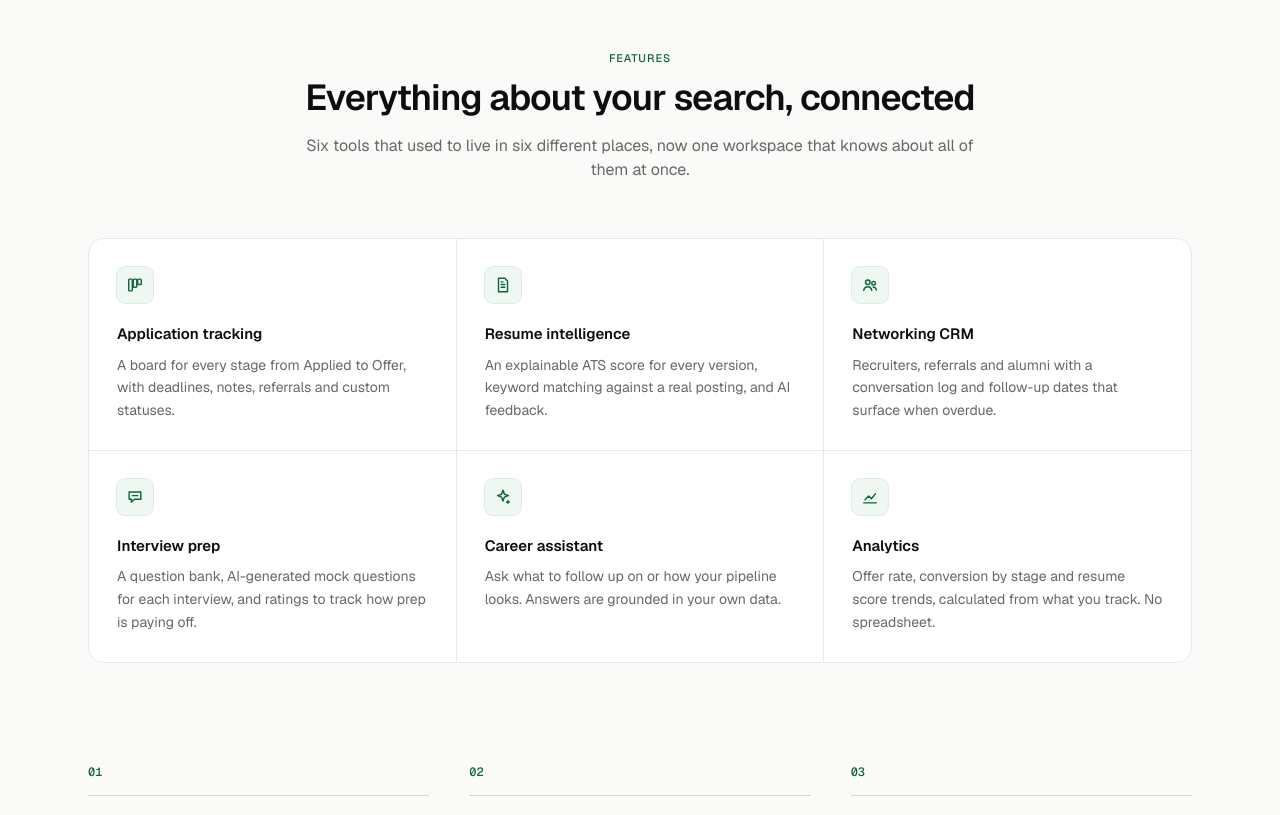
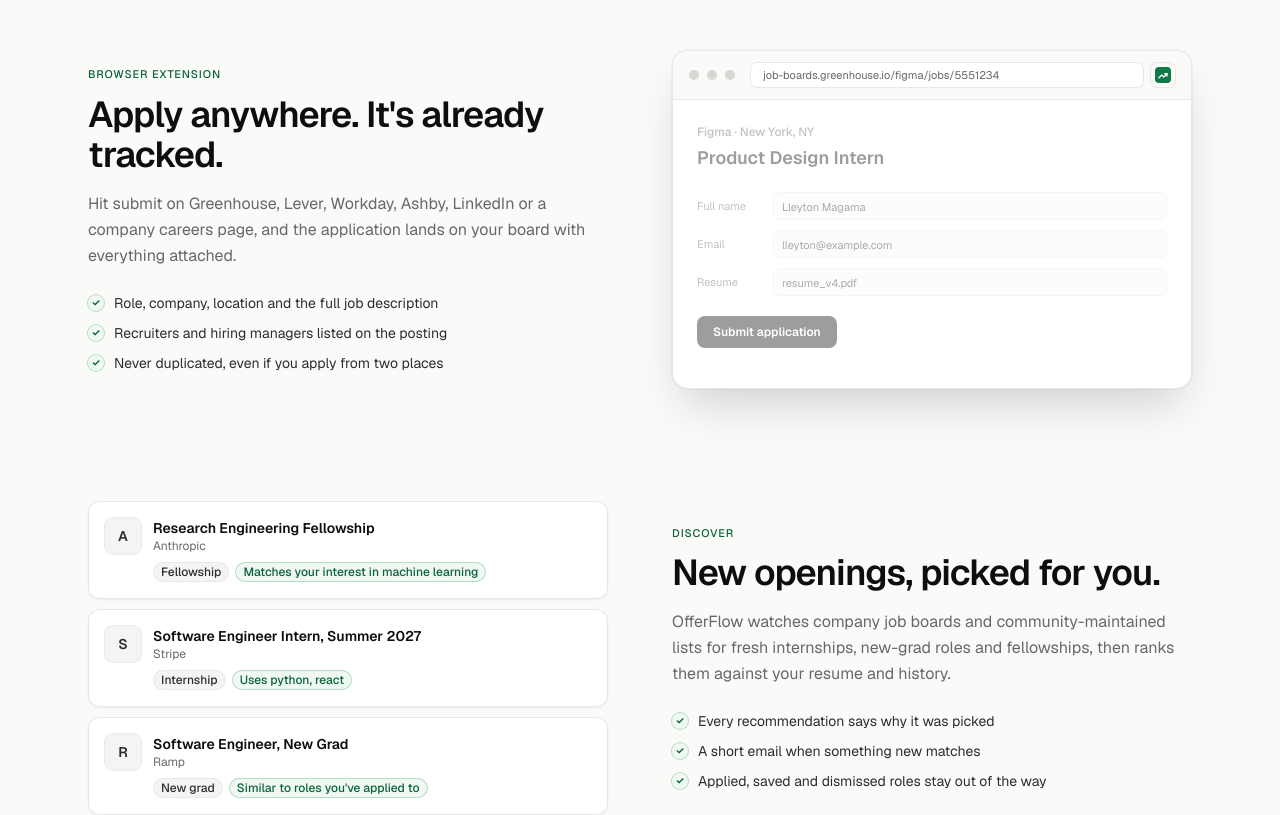
Before and after one commit to Lleyton20/OfferFlow, a React (Vite) app in the folder frontend/: page / in a window 1280 px wide. Shown: the part 1120-1935 px from the top of the page. Built offline with nearby package versions, Linux system fonts and the light colour scheme; no server answers.

Commit message:
Showcase capture and discovery on the landing page

```diff
--- a/frontend/src/pages/LandingPage.tsx
+++ b/frontend/src/pages/LandingPage.tsx
@@ -1,8 +1,8 @@
-import { motion, useScroll, useTransform } from 'motion/react'
+import { AnimatePresence, motion, useScroll, useTransform } from 'motion/react'
 import { useEffect, useRef, useState, type ReactNode } from 'react'
 import { Link } from 'react-router-dom'
 import { AnimatedNumber } from '../components/AnimatedNumber'
-import { Logo } from '../components/Logo'
+import { Logo, LogoMark } from '../components/Logo'
 import { STATUS_COLORS } from '../lib/statusColors'
 import { APPLICATION_STATUSES } from '../types/application'
 
@@ -20,6 +20,30 @@
 }
 
 const FEATURES = [
+  {
+    title: 'Captured as you apply',
+    description:
+      'The browser extension saves the role, description and hiring contacts the moment you hit submit, on almost any job site.',
+    icon: (
+      <>
+        <rect x="2.5" y="3.5" width="15" height="12" rx="2" />
+        <path d="M2.5 7h15" />
+        <path d="M7.5 11.5l1.8 1.8 3.7-3.8" />
+      </>
+    ),
+  },
+  {
+    title: 'Fresh roles, found for you',
+    description:
+      'New internships, new-grad roles and fellowships from company job boards, ranked against your resume, with alerts by email.',
+    icon: (
+      <>
+        <circle cx="9" cy="9" r="5.5" />
+        <path d="M13 13l4 4" />
+        <path d="M9 6.5v5M6.5 9h5" />
+      </>
+    ),
+  },
   {
     title: 'Application tracking',
     description:
@@ -57,31 +81,9 @@
     ),
   },
   {
-    title: 'Interview prep',
+    title: 'Interview prep and analytics',
     description:
-      'A question bank, AI-generated mock questions for each interview, and ratings to track how prep is paying off.',
-    icon: (
-      <>
-        <path d="M3.5 4.5h13v8h-7l-3.5 3v-3H3.5z" />
-        <path d="M7 8.5h6" />
-      </>
-    ),
-  },
-  {
-    title: 'Career assistant',
-    description:
-      'Ask what to follow up on or how your pipeline looks. Answers are grounded in your own data.',
-    icon: (
-      <>
-        <path d="M10 2.5l1.6 4.4L16 8.5l-4.4 1.6L10 14.5l-1.6-4.4L4 8.5l4.4-1.6z" />
-        <path d="M15.5 14v3M14 15.5h3" />
-      </>
-    ),
-  },
-  {
-    title: 'Analytics',
-    description:
-      'Offer rate, conversion by stage and resume score trends, calculated from what you track. No spreadsheet.',
+      'Mock questions for each interview, an AI career assistant, and conversion rates computed from your own data.',
     icon: (
       <>
         <path d="M3 16.5h14" />
@@ -257,6 +259,212 @@
   )
 }
 
+type CaptureStage = 'page' | 'click' | 'confirm' | 'saved'
+const CAPTURE_SEQUENCE: { stage: CaptureStage; ms: number }[] = [
+  { stage: 'page', ms: 1600 },
+  { stage: 'click', ms: 700 },
+  { stage: 'confirm', ms: 900 },
+  { stage: 'saved', ms: 2600 },
+]
+
+/** A looping mock of the extension: submit an application, watch it get saved. */
+function CaptureDemo() {
+  const [step, setStep] = useState(0)
+  const { stage } = CAPTURE_SEQUENCE[step]
+
+  useEffect(() => {
+    const id = setTimeout(() => setStep((s) => (s + 1) % CAPTURE_SEQUENCE.length), CAPTURE_SEQUENCE[step].ms)
+    return () => clearTimeout(id)
+  }, [step])
+
+  const submitted = stage === 'confirm' || stage === 'saved'
+
+  return (
+    <div className="relative overflow-hidden rounded-2xl border border-line bg-surface shadow-overlay">
+      <div className="flex items-center gap-2 border-b border-line bg-canvas px-4 py-3">
+        <span className="h-2.5 w-2.5 rounded-full bg-line-strong" />
+        <span className="h-2.5 w-2.5 rounded-full bg-line-strong" />
+        <span className="h-2.5 w-2.5 rounded-full bg-line-strong" />
+        <span className="ml-2 flex-1 truncate rounded-md bg-surface px-3 py-1 text-[11px] text-muted ring-1 ring-line">
+          job-boards.greenhouse.io/figma/jobs/5551234
+        </span>
+        <span className="flex h-6 w-6 items-center justify-center rounded-md ring-1 ring-line">
+          <span className="relative">
+            <LogoMark className="h-4 w-4" />
+            <AnimatePresence>
+              {stage === 'saved' && (
+                <motion.span
+                  initial={{ scale: 0 }}
+                  animate={{ scale: 1 }}
+                  exit={{ scale: 0 }}
+                  className="absolute -top-1.5 -right-1.5 flex h-3 w-3 items-center justify-center rounded-full bg-brand-600 text-[7px] font-bold text-white ring-2 ring-canvas"
+                >
+                  ✓
+                </motion.span>
+              )}
+            </AnimatePresence>
+          </span>
+        </span>
+      </div>
+
+      <div className="relative h-72 p-6 text-left">
+        <AnimatePresence mode="wait" initial={false}>
+          {submitted ? (
+            <motion.div
+              key="thanks"
+              initial={{ opacity: 0, y: 8 }}
+              animate={{ opacity: 1, y: 0 }}
+              exit={{ opacity: 0 }}
+              className="flex h-full flex-col items-center justify-center text-center"
+            >
+              <p className="text-lg font-semibold text-ink">Thank you for applying!</p>
+              <p className="mt-1 text-sm text-muted">The Figma recruiting team will be in touch.</p>
+            </motion.div>
+          ) : (
+            <motion.div key="form" initial={{ opacity: 0 }} animate={{ opacity: 1 }} exit={{ opacity: 0, y: -8 }}>
+              <p className="text-xs font-medium text-muted">Figma · New York, NY</p>
+              <p className="mt-1 text-lg font-semibold text-ink">Product Design Intern</p>
+              <div className="mt-5 space-y-2.5">
+                {['Full name', 'Email', 'Resume'].map((label, i) => (
+                  <div key={label} className="flex items-center gap-3">
+                    <span className="w-16 text-[11px] text-muted">{label}</span>
+                    <span className="h-7 flex-1 rounded-md border border-line bg-canvas px-2 text-[11px] leading-7 text-ink-soft">
+                      {['Lleyton Magama', 'lleyton@example.com', 'resume_v4.pdf'][i]}
+                    </span>
+                  </div>
+                ))}
+              </div>
+              <motion.span
+                animate={stage === 'click' ? { scale: [1, 0.94, 1] } : { scale: 1 }}
+                transition={{ duration: 0.35 }}
+                className="mt-5 inline-flex rounded-lg bg-ink px-4 py-2 text-xs font-semibold text-white"
+              >
+                Submit application
+              </motion.span>
+            </motion.div>
+          )}
+        </AnimatePresence>
+
+        <AnimatePresence>
+          {stage === 'saved' && (
+            <motion.div
+              initial={{ opacity: 0, y: 16, scale: 0.96 }}
+              animate={{ opacity: 1, y: 0, scale: 1 }}
+              exit={{ opacity: 0, y: 8 }}
+              transition={{ type: 'spring', stiffness: 420, damping: 32 }}
+              className="absolute right-4 bottom-4 flex max-w-64 gap-2.5 rounded-xl bg-ink px-3.5 py-3 text-left text-white shadow-overlay"
+            >
+              <span className="mt-0.5 flex h-4 w-4 shrink-0 items-center justify-center rounded bg-brand-600 text-[9px] font-bold">
+                ✓
+              </span>
+              <span className="text-xs">
+                <span className="block font-semibold">Saved to OfferFlow</span>
+                <span className="text-brand-200">Figma · Product Design Intern</span>
+                <span className="block text-brand-200">+ 1 contact</span>
+              </span>
+            </motion.div>
+          )}
+        </AnimatePresence>
+      </div>
+    </div>
+  )
+}
+
+const DISCOVER_SAMPLE = [
+  { company: 'Anthropic', title: 'Research Engineering Fellowship', type: 'Fellowship', reason: 'Matches your interest in machine learning' },
+  { company: 'Stripe', title: 'Software Engineer Intern, Summer 2027', type: 'Internship', reason: 'Uses python, react' },
+  { company: 'Ramp', title: 'Software Engineer, New Grad', type: 'New grad', reason: "Similar to roles you've applied to" },
+]
+
+function DiscoverDemo() {
+  return (
+    <div className="space-y-2.5">
+      {DISCOVER_SAMPLE.map((job, i) => (
+        <motion.div
+          key={job.company}
+          initial={{ opacity: 0, x: 24 }}
+          whileInView={{ opacity: 1, x: 0 }}
+          viewport={{ once: true, margin: '-60px' }}
+          transition={{ duration: 0.55, delay: 0.15 + i * 0.12, ease: EASE }}
+          className="flex gap-3 rounded-xl border border-line bg-surface p-4 text-left shadow-card"
+        >
+          <span className="flex h-9 w-9 shrink-0 items-center justify-center rounded-lg bg-subtle text-sm font-semibold text-ink-soft ring-1 ring-line">
+            {job.company[0]}
+          </span>
+          <div className="min-w-0">
+            <p className="truncate text-sm font-semibold text-ink">{job.title}</p>
+            <p className="text-xs text-muted">{job.company}</p>
+            <div className="mt-2 flex flex-wrap gap-1.5">
+              <span className="chip chip-neutral">{job.type}</span>
+              <motion.span
+                initial={{ opacity: 0, scale: 0.9 }}
+                whileInView={{ opacity: 1, scale: 1 }}
+                viewport={{ once: true }}
+                transition={{ delay: 0.5 + i * 0.12 }}
+                className="chip chip-brand"
+              >
+                {job.reason}
+              </motion.span>
+            </div>
+          </div>
+        </motion.div>
+      ))}
+    </div>
+  )
+}
+
+function Showcase({
+  eyebrow,
+  title,
+  body,
+  points,
+  visual,
+  flip,
+}: {
+  eyebrow: string
+  title: string
+  body: string
+  points: string[]
+  visual: ReactNode
+  flip?: boolean
+}) {
+  return (
+    <div className="grid items-center gap-10 lg:grid-cols-2 lg:gap-16">
+      <motion.div {...fadeUp} className={flip ? 'lg:order-2' : ''}>
+        <p className="eyebrow text-brand-700">{eyebrow}</p>
+        <h2 className="mt-3 text-3xl font-semibold tracking-tight text-ink sm:text-4xl">{title}</h2>
+        <p className="mt-4 text-base leading-relaxed text-muted">{body}</p>
+        <ul className="mt-6 space-y-2.5">
+          {points.map((point, i) => (
+            <motion.li
+              key={point}
+              initial={{ opacity: 0, x: -8 }}
+              whileInView={{ opacity: 1, x: 0 }}
+              viewport={{ once: true }}
+              transition={{ delay: 0.2 + i * 0.08, duration: 0.4 }}
+              className="flex gap-2.5 text-sm text-ink-soft"
+            >
+              <span className="mt-0.5 flex h-4 w-4 shrink-0 items-center justify-center rounded-full bg-brand-50 text-[10px] font-bold text-brand-700 ring-1 ring-brand-200">
+                ✓
+              </span>
+              {point}
+            </motion.li>
+          ))}
+        </ul>
+      </motion.div>
+      <motion.div
+        initial={{ opacity: 0, y: 24 }}
+        whileInView={{ opacity: 1, y: 0 }}
+        viewport={{ once: true, margin: '-80px' }}
+        transition={{ duration: 0.7, ease: EASE }}
+        className={flip ? 'lg:order-1' : ''}
+      >
+        {visual}
+      </motion.div>
+    </div>
+  )
+}
+
 export function LandingPage() {
   const heroRef = useRef<HTMLDivElement>(null)
   const { scrollYProgress } = useScroll({ target: heroRef, offset: ['start start', 'end start'] })
@@ -365,6 +573,32 @@
           <PipelineStrip />
         </section>
 
+        <section className="mx-auto max-w-6xl space-y-28 px-4 pt-24 sm:px-6">
+          <Showcase
+            eyebrow="Browser extension"
+            title="Apply anywhere. It's already tracked."
+            body="Hit submit on Greenhouse, Lever, Workday, Ashby, LinkedIn or a company careers page, and the application lands on your board with everything attached."
+            points={[
+              'Role, company, location and the full job description',
+              'Recruiters and hiring managers listed on the posting',
+              'Never duplicated, even if you apply from two places',
+            ]}
+            visual={<CaptureDemo />}
+          />
+          <Showcase
+            flip
+            eyebrow="Discover"
+            title="New openings, picked for you."
+            body="OfferFlow watches company job boards and community-maintained lists for fresh internships, new-grad roles and fellowships, then ranks them against your resume and history."
+            points={[
+              'Every recommendation says why it was picked',
+              'A short email when something new matches',
+              'Applied, saved and dismissed roles stay out of the way',
+            ]}
+            visual={<DiscoverDemo />}
+          />
+        </section>
+
         <section className="mx-auto max-w-6xl px-4 py-24 sm:px-6">
           <motion.div {...fadeUp} className="mx-auto max-w-2xl text-center">
             <p className="eyebrow text-brand-700">Features</p>
@@ -372,8 +606,8 @@
               Everything about your search, connected
             </h2>
             <p className="mt-4 text-base text-muted">
-              Six tools that used to live in six different places, now one workspace that knows
-              about all of them at once.
+              From finding the role to signing the offer, every step lives in one workspace that
+              knows about all of them at once.
             </p>
           </motion.div>
 
```
